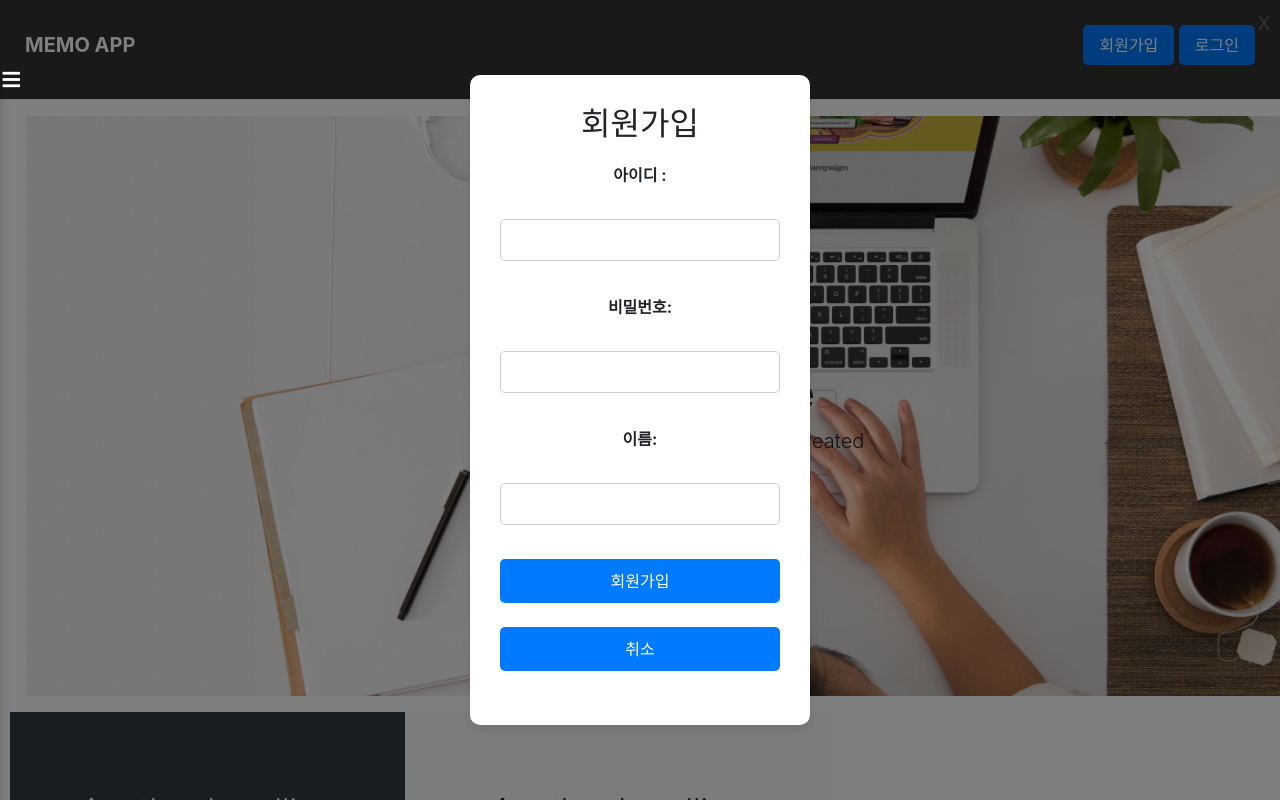
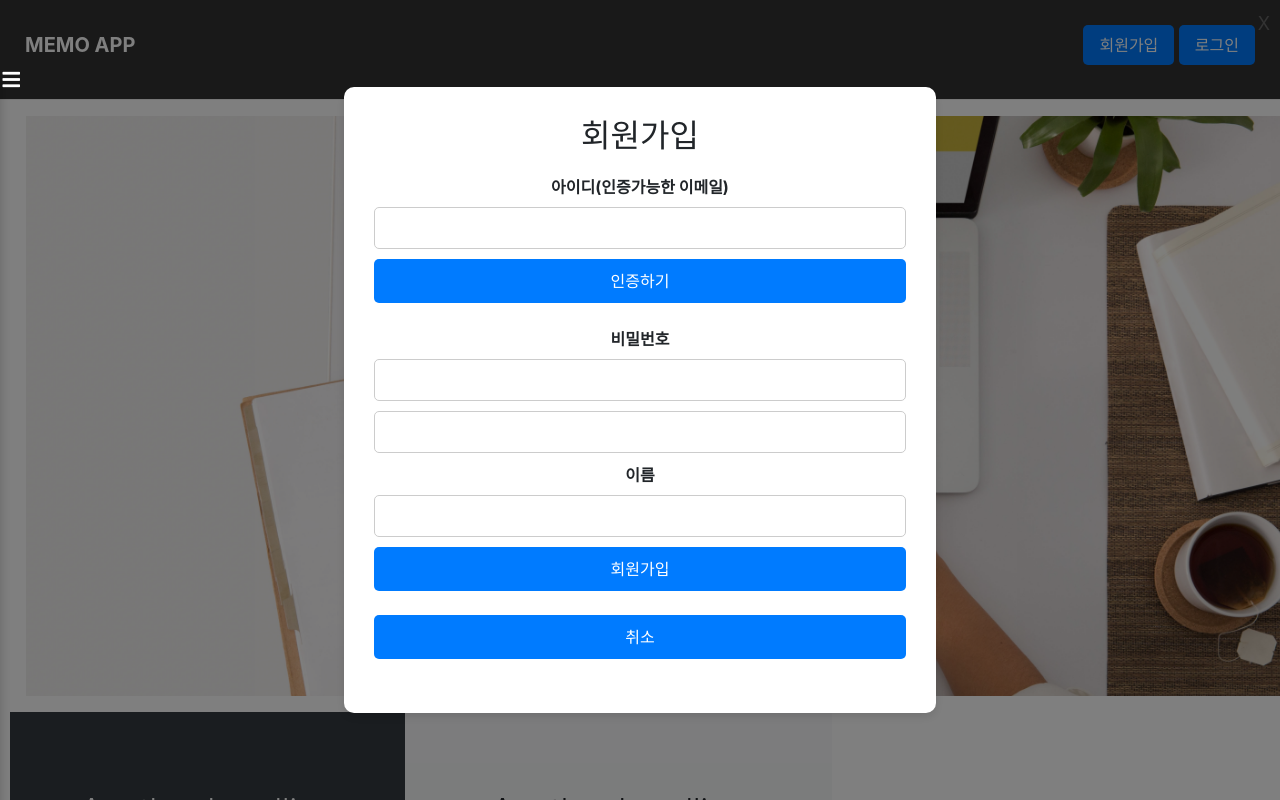
Before and after one commit to LJC0831/frontend, a Vue app: page / in a window 1280 px wide. Both pictures are taken after a click on the element "회원가입". Shown: the top 800 px of the page. Built offline with nearby package versions, Linux system fonts and the light colour scheme; what vue-toast-notification would draw is missing.

Commit message:
회원가입 양식변경

```diff
--- a/src/components/Header_01.vue
+++ b/src/components/Header_01.vue
@@ -39,12 +39,14 @@
       <div v-if="showSignupModal" class="login-modal">
         <div class="login-form">
           <h2>회원가입</h2>
-          <label for="newUserId">아이디 :</label>&nbsp;
-          <input type="text" v-model="newUserId" id="newUserId" />&nbsp;
-          <label for="newPassword">비밀번호: </label>&nbsp;
-          <input type="password" v-model="newPassword" id="newPassword" />&nbsp;
-          <label for="newName">이름: </label>&nbsp;
-          <input type="text" v-model="newName" id="newName" />&nbsp;
+          <label for="newUserId">아이디(인증가능한 이메일)</label>
+          <input type="text" v-model="newUserId" id="newUserId" />
+          <button @click="emailCheck">인증하기</button>&nbsp;
+          <label for="newPassword">비밀번호 </label>
+          <input type="password" v-model="newPassword" id="newPassword" />
+          <input type="password2" v-model="newPassword2" id="newPassword2" />
+          <label for="newName">이름 </label>
+          <input type="text" v-model="newName" id="newName" />
           <button @click="signup">회원가입</button>&nbsp;
           <button @click="cancelSignup">취소</button>&nbsp;
         </div>
```
